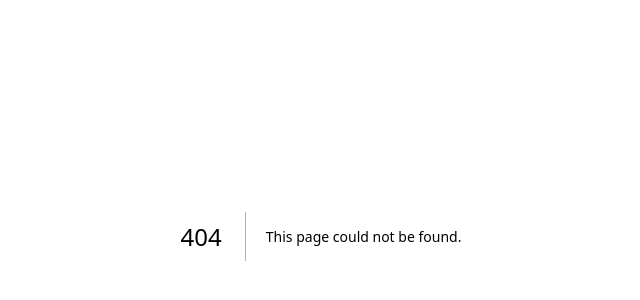
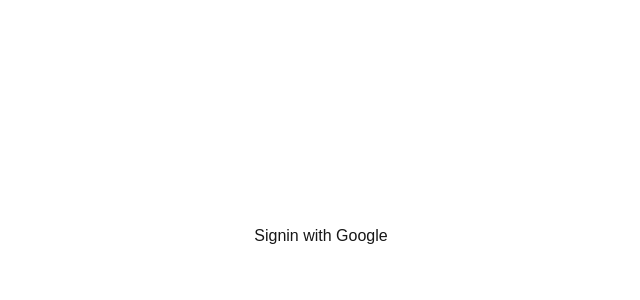
Before and after one commit to sunven/shared-bookmark, a Next.js app: page /login in a window 1280 px wide. Before the commit this address had no page. Shown: the part 164-464 px from the top of the page, without its empty margins (319-959 px from the left). Built offline with nearby package versions, Linux system fonts and the light colour scheme.

Commit message:
feat: auth

```diff
--- /dev/null
+++ b/app/api/auth/[...nextauth]/route.ts
@@ -0,0 +1,3 @@
+import { handlers } from '@/auth'
+
+export const { GET, POST } = handlers
--- /dev/null
+++ b/app/login/page.tsx
@@ -0,0 +1,56 @@
+import { signIn } from '@/auth'
+import { Button } from '@/components/ui/button'
+import { Card, CardContent, CardDescription, CardHeader, CardTitle } from '@/components/ui/card'
+import { Input } from '@/components/ui/input'
+import { Label } from '@/components/ui/label'
+import Link from 'next/link'
+
+export default function SignIn() {
+  return (
+    <div className="flex h-screen w-full items-center justify-center px-4">
+      <form
+        action={async () => {
+          'use server'
+          await signIn('google')
+        }}
+      >
+        <button type="submit">Signin with Google</button>
+      </form>
+      {/* <Card className="mx-auto max-w-sm">
+        <CardHeader>
+          <CardTitle className="text-2xl">Login</CardTitle>
+          <CardDescription>Enter your email below to login to your account</CardDescription>
+        </CardHeader>
+        <CardContent>
+          <div className="grid gap-4">
+            <div className="grid gap-2">
+              <Label htmlFor="email">Email</Label>
+              <Input id="email" type="email" placeholder="m@example.com" required />
+            </div>
+            <div className="grid gap-2">
+              <div className="flex items-center">
+                <Label htmlFor="password">Password</Label>
+                <Link href="#" className="ml-auto inline-block text-sm underline">
+                  Forgot your password?
+                </Link>
+              </div>
+              <Input id="password" type="password" required />
+            </div>
+            <Button type="submit" className="w-full">
+              Login
+            </Button>
+            <Button variant="outline" className="w-full">
+              Login with Google
+            </Button>
+          </div>
+          <div className="mt-4 text-center text-sm">
+            Don&apos;t have an account?{' '}
+            <Link href="#" className="underline">
+              Sign up
+            </Link>
+          </div>
+        </CardContent>
+      </Card> */}
+    </div>
+  )
+}
--- /dev/null
+++ b/auth.ts
@@ -0,0 +1,6 @@
+import NextAuth from 'next-auth'
+import Google from 'next-auth/providers/google'
+
+export const { handlers, signIn, signOut, auth } = NextAuth({
+  providers: [Google],
+})
--- /dev/null
+++ b/middleware.ts
@@ -0,0 +1 @@
+export { auth as middleware } from '@/auth'
--- a/package.json
+++ b/package.json
@@ -35,6 +35,7 @@
     "lodash-es": "^4.17.21",
     "lucide-react": "^0.441.0",
     "next": "15.0.3",
+    "next-auth": "5.0.0-beta.25",
     "react": "19.0.0-rc-66855b96-20241106",
     "react-dom": "19.0.0-rc-66855b96-20241106",
     "react-hook-form": "^7.53.0",
```
Also changed, not shown: 1 other file (tests, documents, lock files or other folders).
